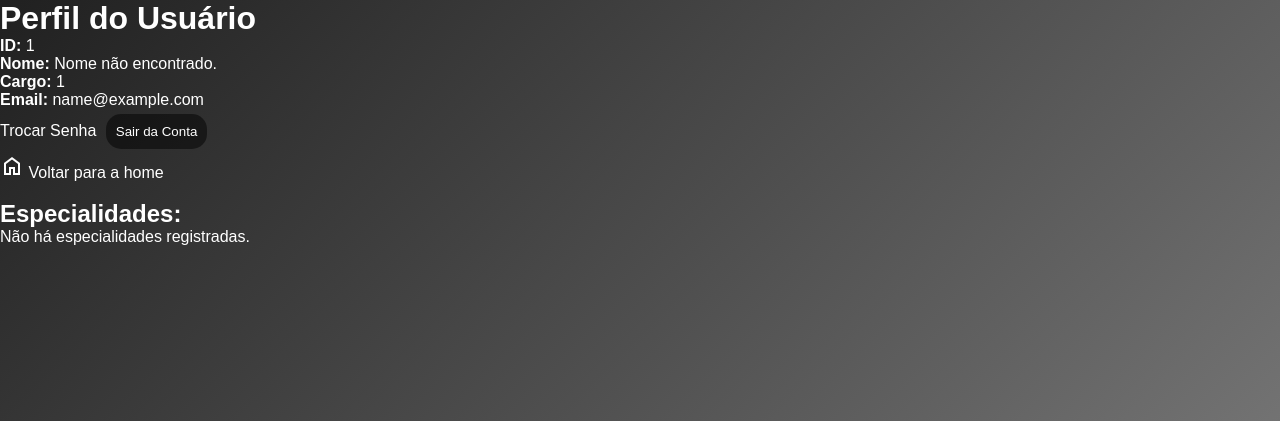
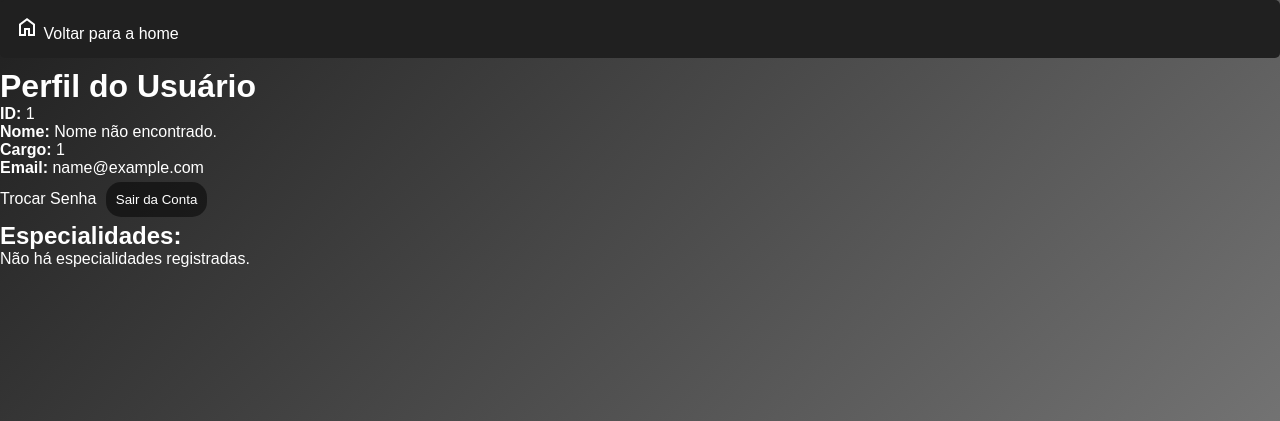
Before and after one commit to MateusJuan/SGGF, a Flask app: page /perfil in a window 1280 px wide. Shown: the top 421 px of the page. Run offline with Flask 3, Linux system fonts and the light colour scheme; the visitor is signed in with stand-in values (Sample User, id 1); data that the repository does not hold is empty.

Commit message:
04/01/2025

```diff
--- a/static/css/index.css
+++ b/static/css/index.css
@@ -33,6 +33,13 @@ body{
     border: 1px solid #ccc;
     outline: none;
     color: black;
+}
+
+.perfil{
+    background-color: #202020;
+    padding: 15px;
+    margin-bottom: 10px;
+    border-radius: 5px;
 }
 /*///////////////////////////////////////////////////*/
 nav.menu-lateral{
--- a/templates/perfil.html
+++ b/templates/perfil.html
@@ -13,6 +13,14 @@
     {% endif %}
 </head>
 <body>
+    <header class="perfil">
+        <a href="{{ url_for('home') }}">
+            <span class="material-symbols-outlined">
+                home
+            </span>
+            Voltar para a home
+        </a>
+    </header>
     <h1>Perfil do Usuário</h1>
 
     {% if nome %}
@@ -26,13 +34,6 @@
         <a href="{{ url_for('logout') }}">
             <button id="submit">Sair da Conta</button>
         </a><br>
-
-        <a href="{{ url_for('home') }}">
-            <span class="material-symbols-outlined">
-                home
-            </span>
-            Voltar para a home
-        </a><br><br>
 
         <h2>Especialidades:</h2>
         {% if especialidades %}
```
